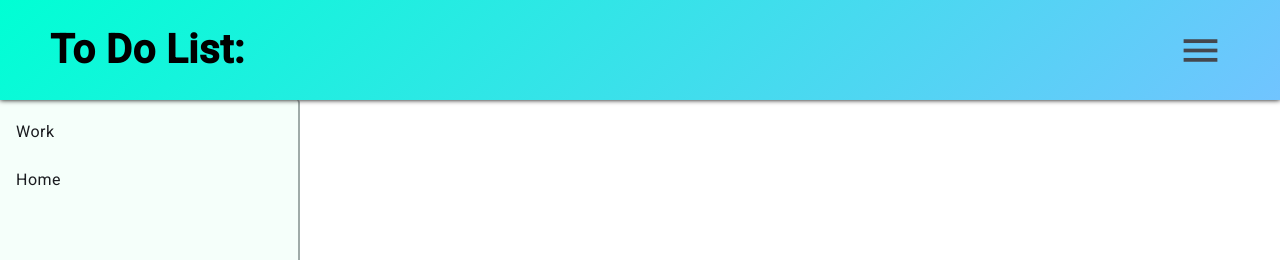
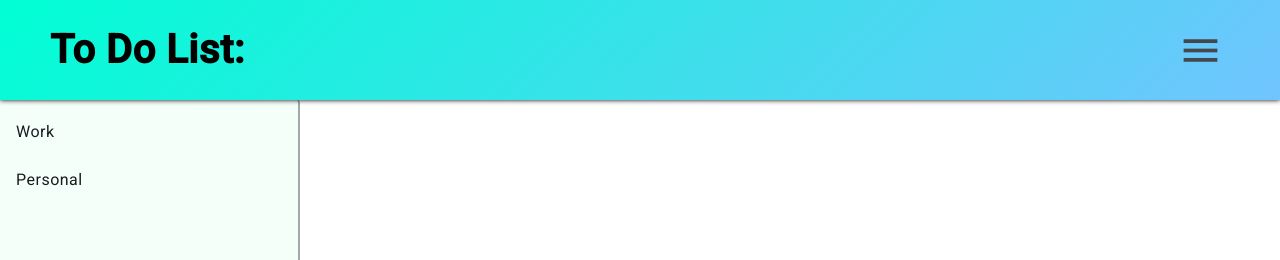
Before and after one commit to Harrys1456/To-Do-List, an Angular app: page / in a window 1280 px wide. Shown: the top 260 px of the page. Built offline with nearby package versions, Linux system fonts and the light colour scheme.

Commit message:
Sidenav works with Category service and observable. Need to fix add and remove category functionality

```diff
--- a/src/app/app.component.html
+++ b/src/app/app.component.html
@@ -6,18 +6,20 @@
     <button id="button-menu-icon" mat-icon-button [matMenuTriggerFor]="menu">
       <mat-icon id="menu-icon" fontIcon="menu"></mat-icon>
     </button>
+
     <mat-menu #menu="matMenu">
       <button mat-menu-item (click)="openCategoryDialog()">Add a Category</button>
-      <button mat-menu-item (click)="openRemoveDialog()">Remove a Category</button>
+      <!--<button mat-menu-item (click)="openRemoveDialog()">Remove a Category</button>-->
     </mat-menu>
+
   </div>
 </header>
 <div id="side-nav-container">
     <mat-sidenav class="side-nav" mode="side" opened>
       <mat-action-list>
-        @for (category of categories; track category){
+        @for (category of (categories$ | async); track category){
           <button mat-list-item (click)="categorySelect($event)">
-            {{category}}
+            {{category.category_title}}
           </button>
         }
       </mat-action-list>
--- a/src/app/app.component.ts
+++ b/src/app/app.component.ts
@@ -1,16 +1,19 @@
-import { Component, signal } from '@angular/core';
+import { Component, signal, OnInit } from '@angular/core';
+import { CommonModule } from '@angular/common';
 import { RouterOutlet } from '@angular/router';
 import { MaterialsModule } from '../materials.module';
-
+import { CategoryService } from './services/category.service.service';
+import { Category } from './model/category';
 
 import { CategoryDialogComponent } from './category-dialog/category-dialog.component';
 import { RemoveDiaologComponent } from './remove-diaolog/remove-diaolog.component';
 import { MatDialog } from '@angular/material/dialog';
+import { Observable } from 'rxjs';
 
 @Component({
   selector: 'app-root',
   standalone: true,
-  imports: [RouterOutlet, MaterialsModule],
+  imports: [RouterOutlet, MaterialsModule, CommonModule],
   templateUrl: './app.component.html',
   styleUrl: './app.component.css'
 })
@@ -18,27 +21,28 @@ export class AppComponent {
 
   title = 'to-do-list';
 
-  categories: string[] | undefined = ['Work', 'Home'];
+  public categories$: Observable<Category[]> | undefined;
+  //categories: string[] | undefined = ['Work', 'Home'];
   selected_category: string | undefined = undefined;
   readonly added_category = signal('')
 
-  constructor(public dialog: MatDialog){}
+  constructor(public dialog: MatDialog, public category_service: CategoryService){}
+
+  ngOnInit():void{
+    this.categories$ = this.category_service.getCategories()
+  }
+
 
   openCategoryDialog() : void{
     const dialog_ref = this.dialog.open(CategoryDialogComponent, { width: '350px', data : {category: this.added_category()}})
     dialog_ref.afterClosed().subscribe((result) => {
       if(result !== undefined){
         this.added_category.set(result);
-        this.categories?.push(this.added_category())
+        //this.categories?.push(this.added_category())
       }
     })
   }
-
-  categorySelect(e: MouseEvent) : void {
-    const input = e.target as HTMLElement
-    this.selected_category = input.innerText;
-  }
-
+  /*
   openRemoveDialog() : void {
     const dialog_ref = this.dialog.open(RemoveDiaologComponent, {width: '350px', data : {category_list: this.categories}})
     dialog_ref.afterClosed().subscribe(result => {
@@ -48,5 +52,11 @@ export class AppComponent {
         this.categories = filtered_categories
       }
     })
+  }*/
+
+  categorySelect(e: MouseEvent) : void {
+    const input = e.target as HTMLElement
+    this.selected_category = input.innerText;
   }
+
 }
--- a/src/app/services/category.service.service.ts
+++ b/src/app/services/category.service.service.ts
@@ -5,11 +5,16 @@ import { Category } from '../model/category';
 @Injectable({
   providedIn: 'root'
 })
-export class CategoryServiceService {
+export class CategoryService {
 
   private category: Category[] = []
 
-  constructor() { }
+  constructor() {
+    this.category = [
+      new Category("Work"),
+      new Category("Personal")
+    ]
+  }
 
   // Gets the list of categoies
   // return: The list of category as an observable
```
Also changed, not shown: 1 other file (tests, documents, lock files or other folders).
